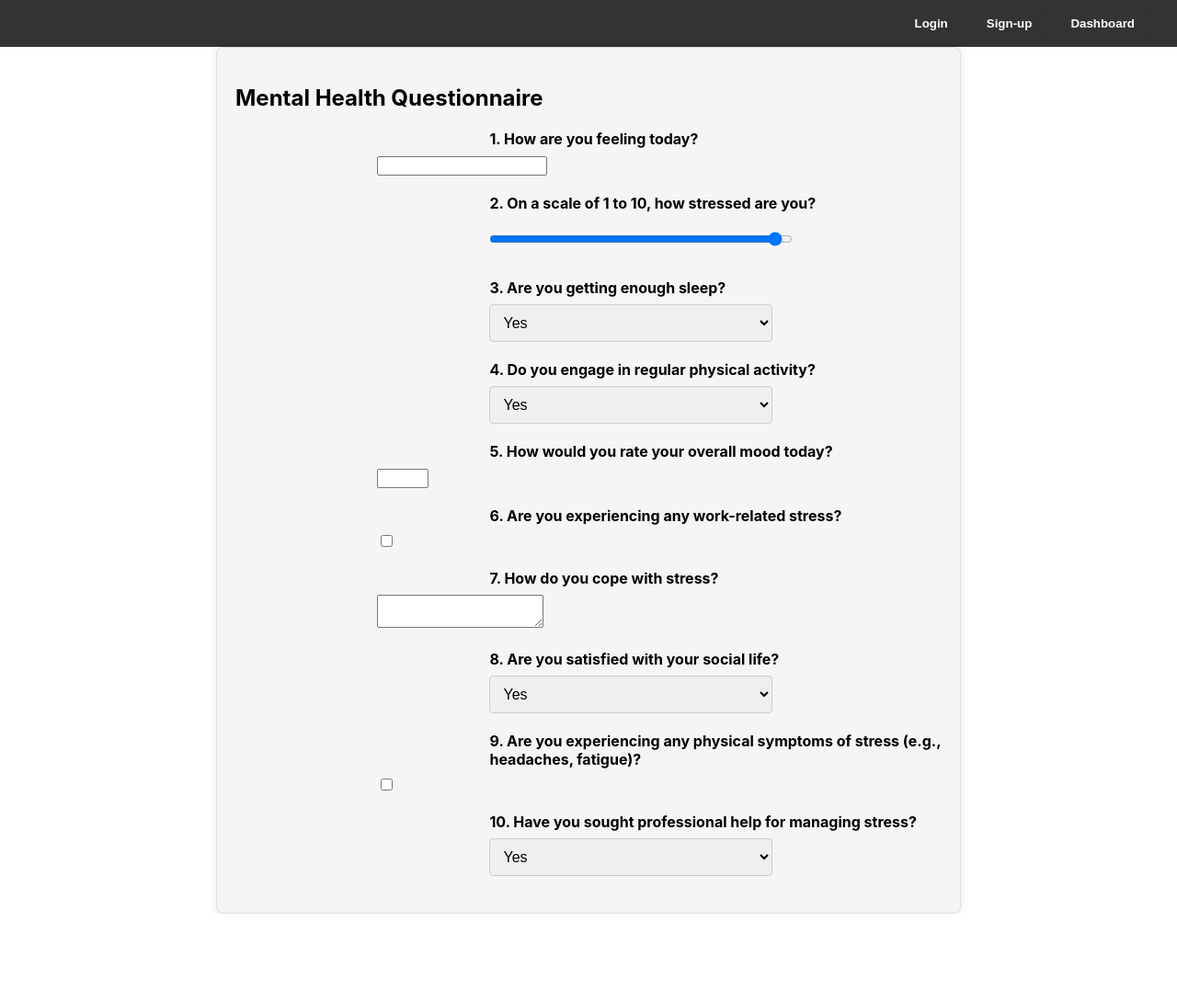
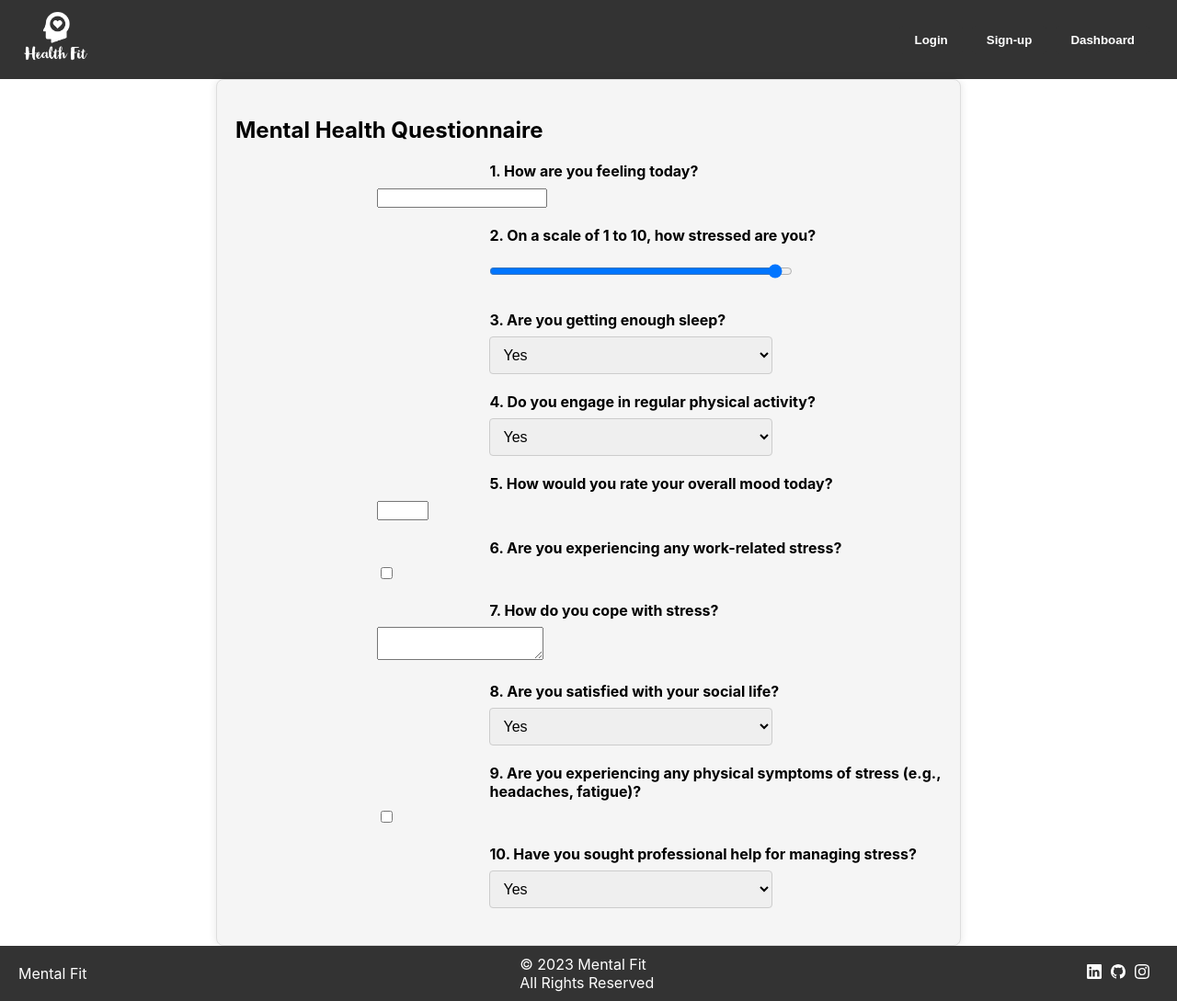
Before and after one commit to Amitkumar71/SIH, a React (Create React App) app in the folder prototype/: page /questionnaire in a window 1280 px wide. Shown: the whole page at 92% size. Before the commit the page ends 994 px from the top, so only its background shows below. Built offline with nearby package versions, Linux system fonts and the light colour scheme.

Commit message:
Footer & Stories

```diff
--- a/prototype/src/App.js
+++ b/prototype/src/App.js
@@ -7,7 +7,9 @@ import TopSection from './Components/Top_Section.jsx';
 import Contact from './Components/contact.jsx';
 import SelfAssessment from './Components/SelfAssessment.jsx';
 import Questionnaire from './Components/Questionnare.jsx';
+import ServicesComponent from './Components/OurServices.jsx';
 import SuccessStories from './Components/Stories.jsx';
+import Footer from './Components/Footer';
 import { BrowserRouter as Router, Routes, Route } from 'react-router-dom';
 
 function App() {
@@ -22,6 +24,7 @@ function App() {
               <>
                 <TopSection />
                 <SelfAssessment />
+                <ServicesComponent />
                 <SuccessStories />
                 <Contact />
               </>
@@ -29,6 +32,7 @@ function App() {
           />
           <Route path="/questionnaire" element={<Questionnaire />} />
         </Routes>
+        <Footer />
       </div>
     </Router>
   );
--- /dev/null
+++ b/prototype/src/Components/Footer.css
@@ -0,0 +1,14 @@
+.footer {
+    display: flex;
+    justify-content: space-between;
+    align-items: center;
+    background-color: #333;
+    color: #fff;
+    padding: 10px 20px;
+  }
+
+.socials a {
+  color: #fff;
+  margin-right: 10px;
+  size: 20px;
+}
--- /dev/null
+++ b/prototype/src/Components/Footer.jsx
@@ -0,0 +1,19 @@
+import React from 'react';
+import './Footer.css'; // Import your CSS file
+import {BsInstagram,BsLinkedin,BsGithub} from 'react-icons/bs'
+
+const Footer = () => {
+  return (
+    <footer className="footer">
+        <div className="name">Mental Fit</div>
+        <div className="rights">&copy; 2023 Mental Fit<br/>All Rights Reserved</div>
+      <div className="socials">
+          <a href="https://www.linkedin.com/" className="social-link"><BsLinkedin/></a>
+          <a href="https://github.com/" className="social-link"><BsGithub/></a>
+          <a href="https://www.youtube.com/" className="social-link"><BsInstagram/></a>
+      </div>
+    </footer>
+  );
+};
+
+export default Footer;
--- a/prototype/src/Components/Header.css
+++ b/prototype/src/Components/Header.css
@@ -19,9 +19,8 @@
   }
 
   .logo img {
-    width: 100px;
+    width: 80px;
     height: auto;
-    border-radius: 50% 10%  10% 50%;
   }
 
   @media (max-width: 500px) {
--- a/prototype/src/Components/Header.jsx
+++ b/prototype/src/Components/Header.jsx
@@ -1,13 +1,13 @@
 import React from 'react';
 import './Header.css';
 // import {BsDroplet,Prof} from 'react-icons/bs'
-// import image from'../images/Top.jpg'
+import image from'../images/logo.png'
 
 const Header = () => {
   return (
     <div className="header">
       <div className="logo">
-        <img src="" alt="" />
+        <img src={image} alt="" />
       </div>
       <div className="left-buttons">
         <button>Login</button>
--- a/prototype/src/Components/OurServices.css
+++ b/prototype/src/Components/OurServices.css
@@ -1,5 +1,3 @@
-/* ServicesComponent.css */
-
 .services-container {
   text-align: center;
   color: #fff;
@@ -32,16 +30,26 @@
   justify-content: flex-end;
 }
 
-  .services-container{
+.services-container {
   display: flex;
-    flex-direction: row;
+  flex-wrap: wrap;
   justify-content: space-evenly;
-    gap:10px;
+  gap: 10px;
 }
 
-  .Heading{
-    font-size: 50px;
+.Heading {
+  font-size: 32px;
   font-weight: bold;
-    margin-left: 20px;
-    margin-left: 20%;
+  margin: 20px auto;
+  width: 80%;
 }
+
+@media (max-width: 768px) {
+  .Heading {
+    font-size: 24px;
+  }
+
+  .service-item {
+    font-size: 16px;
+  }
+}
--- a/prototype/src/Components/OurServices.jsx
+++ b/prototype/src/Components/OurServices.jsx
@@ -18,8 +18,13 @@ const ServicesComponent = () => {
       </div>
       <div className="service-item">
         <i className="fas fa-heartbeat"></i>
-        <p>Monitor<br/></p>
+        <p>Fun<br/>Activities</p>
       </div>
+      <div className="service-item">
+        <i className="fas fa-heartbeat"></i>
+        <p>Healthy<br/>Lifestyle</p>
+      </div>
+
     </div>
     </div>
   );
--- a/prototype/src/Components/Stories.css
+++ b/prototype/src/Components/Stories.css
@@ -49,26 +49,9 @@
 }
 
 
-@media (max-width: 768px) {
-    .success-content {
-      min-height: auto;
+@media (max-width: 500px) {
+    .story img{
+        height: 150px;
     }
 
-    .story {
-      width: 90%;
-      margin-top: 20px;
-    }
-
-    .story-heading {
-      font-size: 24px;
-    }
-
-    .story img {
-      max-width: 300px;
-      height: auto;
-    }
-
-    .story p {
-      font-size: 14px;
-    }
-  }
+}
--- a/prototype/src/Components/Stories.jsx
+++ b/prototype/src/Components/Stories.jsx
@@ -11,15 +11,15 @@ const SuccessStories = () => {
         <div className="image-container">
           <div className="story">
             <img src={image1} alt="Success Story 1" />
-            <p>Moderate Stress</p>
+            <p>Story-1</p>
           </div>
           <div className="story">
             <img src={image1} alt="Success Story 2" />
-            <p>Moderate stress</p>
+            <p>Story-2</p>
           </div>
           <div className="story">
             <img src={image3} alt="Success Story 3" />
-            <p>High Stress</p>
+            <p>Story-3</p>
           </div>
         </div>
         <button className="button">Read More</button>
--- a/prototype/src/Components/TopSection.css
+++ b/prototype/src/Components/TopSection.css
@@ -31,13 +31,16 @@
  }
  @media (max-width: 500px) {
   .top {
-    height: auto;
+    height: 450px;
     background-size: 100%, 100%;
+    border: none;
   }
 
   .top-content {
-    width: 90%;
+    width: 96%;
+    margin-top: 55%;
     margin-right: 0;
+    padding: 8px;
   }
 
   .top-content p {
```
Also changed, not shown: prototype/src/images/logo.png (added). Lines whose indentation alone changed are shown as unchanged.
